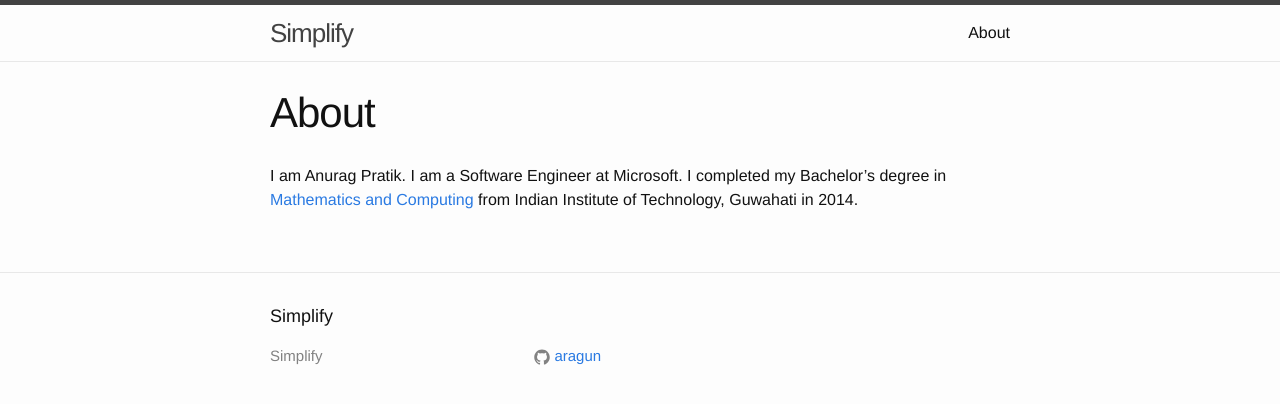
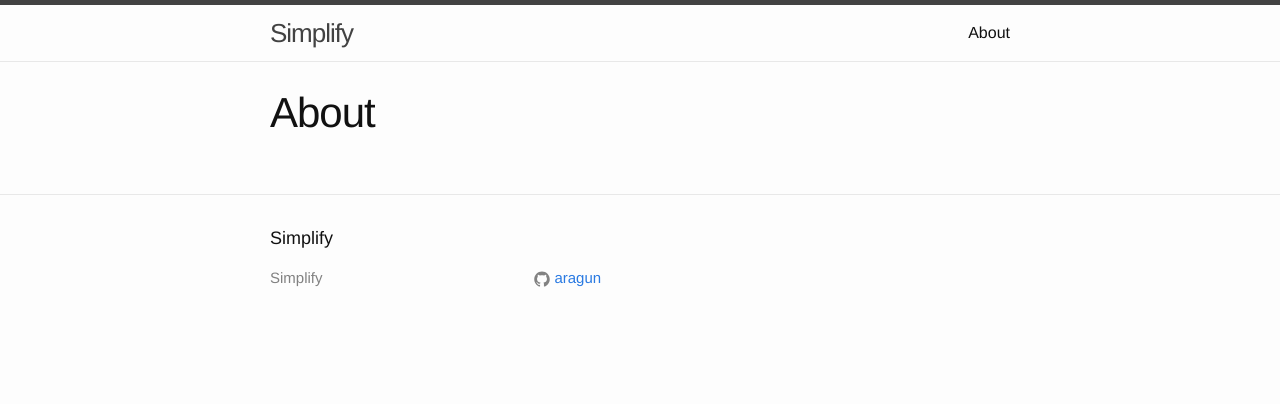
Before and after one commit to aragun/aragun.github.io, a Jekyll site: the page built from about.md, in a window 1280 px wide. Shown: the top 404 px of the page. Built offline with Jekyll 4.4.1, drawn with Linux system fonts in a browser that asks for light colours.

Commit message:
Update about.md

```diff
--- a/about.md
+++ b/about.md
@@ -3,5 +3,3 @@ layout: page
 title: About
 permalink: /about/
 ---
-
-I am Anurag Pratik. I am a Software Engineer at Microsoft. I completed my Bachelor's degree in [Mathematics and Computing](https://www.iitg.ernet.in/maths/acads/about_btech.php) from Indian Institute of Technology, Guwahati in 2014.
```
